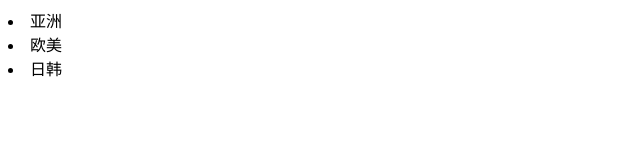
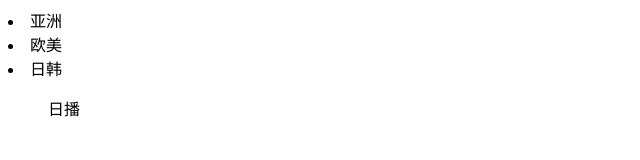
Before and after one commit to nathan-xiao/dbhot, a plain HTML site: page index.html in a window 1280 px wide. Shown: the full height of the page, 0-640 px from the left. Drawn offline with Linux system fonts and the light colour scheme.

Commit message:
version 2

```diff
--- a/index.html
+++ b/index.html
@@ -8,6 +8,7 @@
 <li>亚洲</li>
 <li>欧美</li>
 <li>日韩</li>
+<ol>日播</ol>
 
 </body>
 </html>
```
